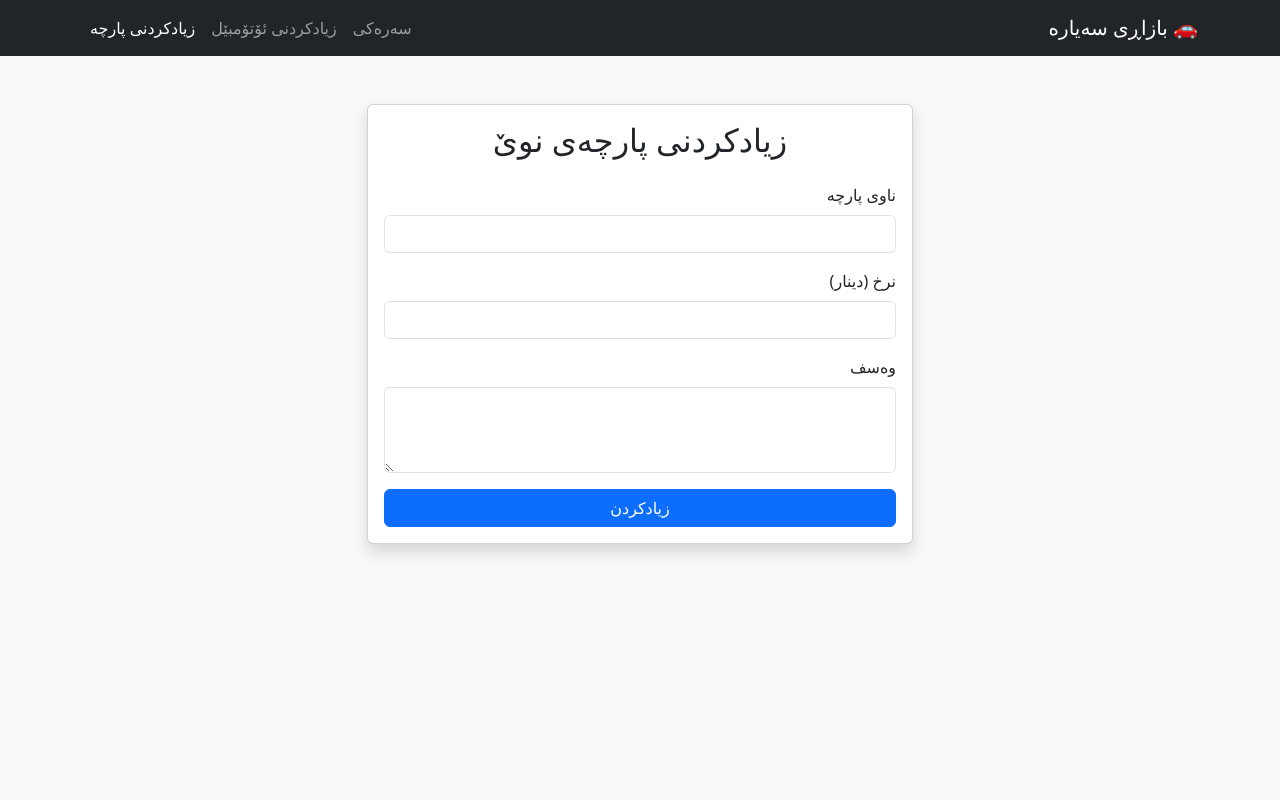
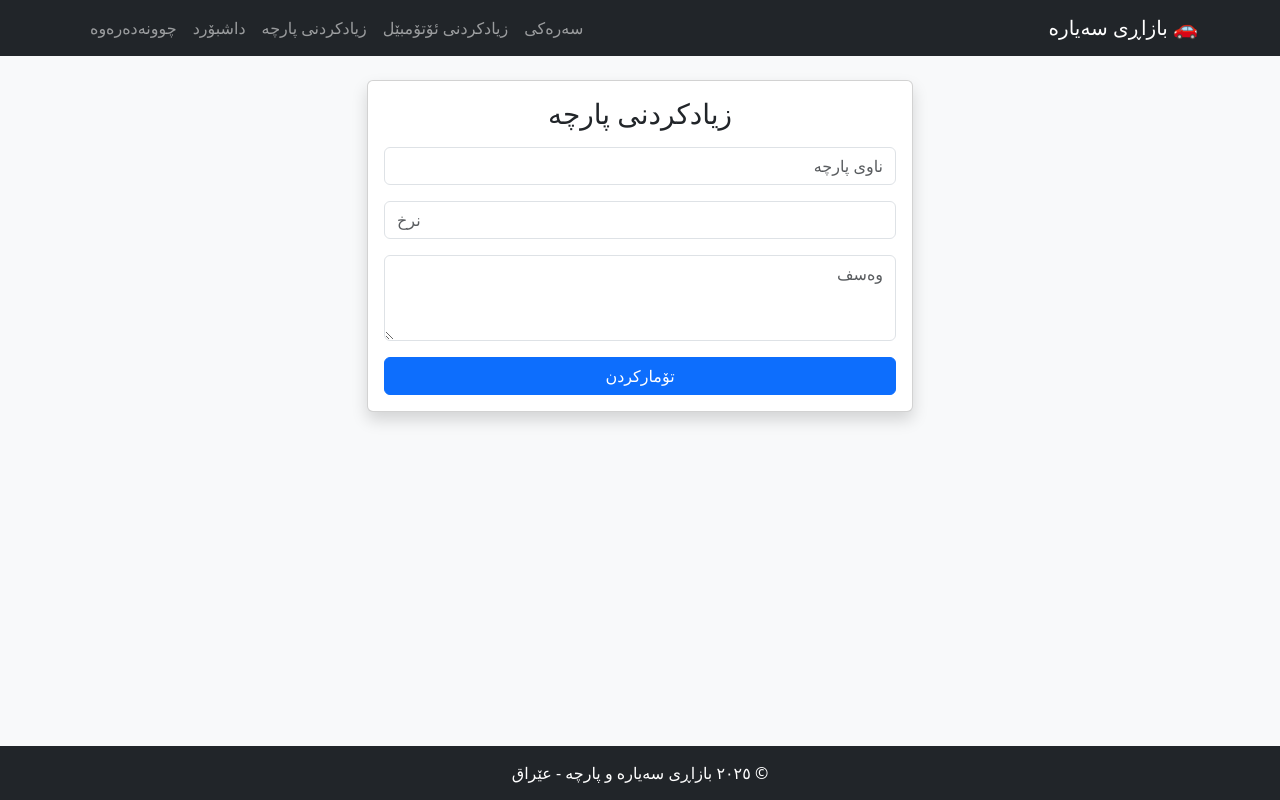
Before and after one commit to muhammadt90900-ux/Cars, a Flask app: page /add_part in a window 1280 px wide. Run offline with Flask 3, Linux system fonts and the light colour scheme; the visitor is signed in with stand-in values (Sample User, id 1); some libraries are stand-ins or nearby versions.

Commit message:
Refactor add_part.html to use Django template syntax
Updated the add_part.html template to use Django templating syntax and improved form structure.

```diff
--- a/templates/add_part.html
+++ b/templates/add_part.html
@@ -1,59 +1,13 @@
-<!DOCTYPE html>
-<html lang="ku" dir="rtl">
-<head>
-    <meta charset="UTF-8">
-    <meta name="viewport" content="width=device-width, initial-scale=1.0">
-    <title>زیادکردنی پارچە - بازاڕی سەیارە</title>
-    <link href="https://cdn.jsdelivr.net/npm/bootstrap@5.3.0/dist/css/bootstrap.rtl.min.css" rel="stylesheet">
-    <style>
-        body { background-color: #f8f9fa; }
-    </style>
-</head>
-<body>
-
-    <nav class="navbar navbar-expand-lg navbar-dark bg-dark">
-        <div class="container">
-            <a class="navbar-brand" href="/">🚗 بازاڕی سەیارە</a>
-            <button class="navbar-toggler" type="button" data-bs-toggle="collapse" data-bs-target="#navbarNav">
-                <span class="navbar-toggler-icon"></span>
-            </button>
-            <div class="collapse navbar-collapse" id="navbarNav">
-                <ul class="navbar-nav ms-auto">
-                    <li class="nav-item"><a class="nav-link" href="/">سەرەکی</a></li>
-                    <li class="nav-item"><a class="nav-link" href="/add_vehicle">زیادکردنی ئۆتۆمبێل</a></li>
-                    <li class="nav-item"><a class="nav-link active" href="/add_part">زیادکردنی پارچە</a></li>
-                </ul>
-            </div>
-        </div>
-    </nav>
-
-    <div class="container mt-5">
-        <div class="row justify-content-center">
-            <div class="col-md-6">
-                <div class="card shadow">
-                    <div class="card-body">
-                        <h2 class="card-title text-center mb-4">زیادکردنی پارچەی نوێ</h2>
-                        <form method="POST" action="/add_part">
-                            <div class="mb-3">
-                                <label for="name" class="form-label">ناوی پارچە</label>
-                                <input type="text" class="form-control" id="name" name="name" required>
-                            </div>
-                            <div class="mb-3">
-                                <label for="price" class="form-label">نرخ (دینار)</label>
-                                <input type="number" step="0.01" class="form-control" id="price" name="price" required>
-                            </div>
-                            <div class="mb-3">
-                                <label for="description" class="form-label">وەسف</label>
-                                <textarea class="form-control" id="description" name="description" rows="3"></textarea>
-                            </div>
-                            <button type="submit" class="btn btn-primary w-100">زیادکردن</button>
-                        </form>
-                    </div>
-                </div>
-            </div>
-        </div>
-    </div>
-
-    <script src="https://cdn.jsdelivr.net/npm/bootstrap@5.3.0/dist/js/bootstrap.bundle.min.js"></script>
-</body>
-</html>
+{% extends "base.html" %}
+{% block title %}زیادکردنی پارچە{% endblock %}
+{% block content %}
+<div class="row justify-content-center"><div class="col-md-6"><div class="card shadow"><div class="card-body">
+<h3 class="text-center mb-3">زیادکردنی پارچە</h3>
+<form method="POST">
+    <div class="mb-3"><input name="name" class="form-control" placeholder="ناوی پارچە" required></div>
+    <div class="mb-3"><input type="number" step="0.01" name="price" class="form-control" placeholder="نرخ" required></div>
+    <div class="mb-3"><textarea name="description" class="form-control" rows="3" placeholder="وەسف"></textarea></div>
+    <button type="submit" class="btn btn-primary w-100">تۆمارکردن</button>
+</form>
+</div></div></div></div>
+{% endblock %}
```
